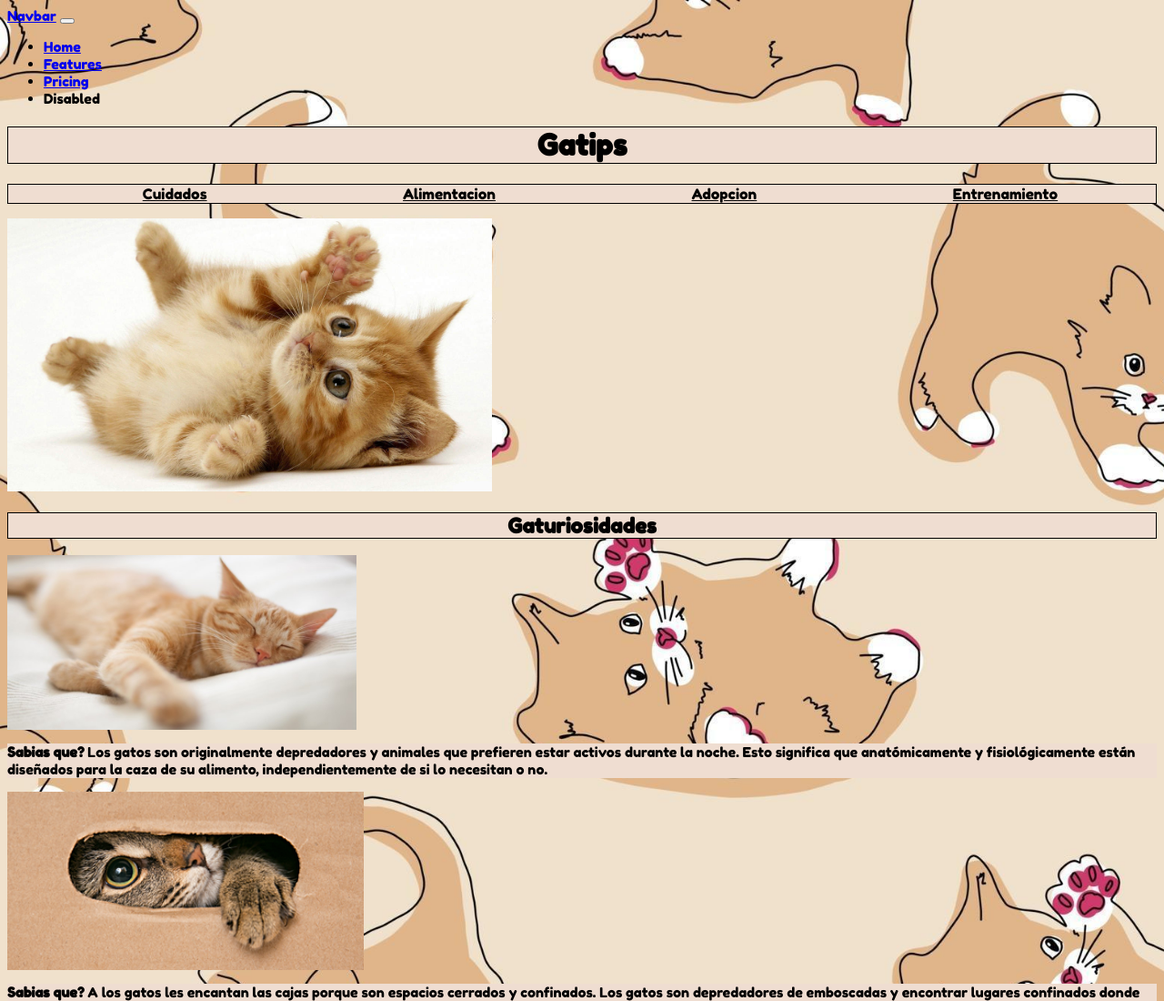
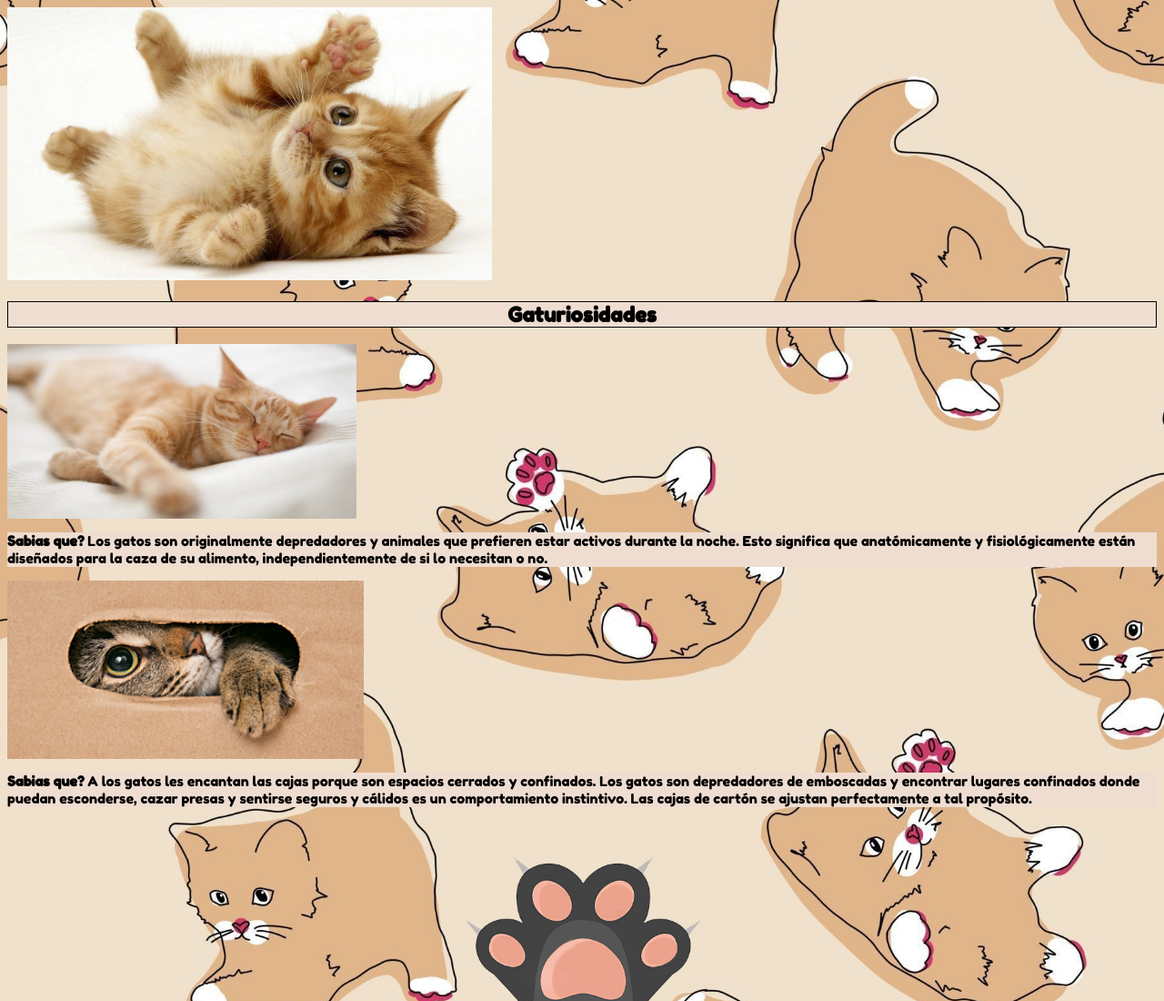
Before and after one commit to CamiloFasciolo/Desafios-Coder, a plain HTML site: page Index.html in a window 1280 px wide. Shown: the top 1100 px of the page at 91% size. Drawn offline with nearby package versions, Linux system fonts and the light colour scheme.

```diff
--- a/Index.html
+++ b/Index.html
@@ -6,8 +6,7 @@
     <meta http-equiv="X-UA-Compatible" content="IE=edge">
     <meta name="viewport" content="width=device-width, initial-scale=1.0">
 
-    <!-- ------------------------------ Bootstrap ------------------------------ -->
-    <script src="https://cdn.jsdelivr.net/npm/bootstrap@5.1.3/dist/js/bootstrap.bundle.min.js" integrity="sha384-ka7Sk0Gln4gmtz2MlQnikT1wXgYsOg+OMhuP+IlRH9sENBO0LRn5q+8nbTov4+1p" crossorigin="anonymous"></script>
+
 
     <!-- ---------------------------- Google Fonts ----------------------------- -->
     <link rel="preconnect" href="https://fonts.googleapis.com">
@@ -21,55 +20,8 @@
     <title>Mundo Gatuno</title>
 </head>
 <body class="home">
-        <!-- ------------------------- Bootstrap Separate -------------------------- -->
+    <!-- ------------------------------- Inicio Header -------------------------------- -->
 
-        <script src="https://cdn.jsdelivr.net/npm/@popperjs/core@2.10.2/dist/umd/popper.min.js" integrity="sha384-7+zCNj/IqJ95wo16oMtfsKbZ9ccEh31eOz1HGyDuCQ6wgnyJNSYdrPa03rtR1zdB" crossorigin="anonymous"></script>
-        <script src="https://cdn.jsdelivr.net/npm/bootstrap@5.1.3/dist/js/bootstrap.min.js" integrity="sha384-QJHtvGhmr9XOIpI6YVutG+2QOK9T+ZnN4kzFN1RtK3zEFEIsxhlmWl5/YESvpZ13" crossorigin="anonymous"></script>
-
-        <!-- ------------------------------- Navbar -------------------------------- -->
-
-        <nav class="navbar navbar-expand-lg navbar-light bg-light">
-            <div class="container-fluid">
-              <a class="navbar-brand" href="#">Navbar</a>
-              <button class="navbar-toggler" type="button" data-bs-toggle="collapse" data-bs-target="#navbarNav" aria-controls="navbarNav" aria-expanded="false" aria-label="Toggle navigation">
-                <span class="navbar-toggler-icon"></span>
-              </button>
-              <div class="collapse navbar-collapse" id="navbarNav">
-                <ul class="navbar-nav">
-                  <li class="nav-item">
-                    <a class="nav-link active" aria-current="page" href="#">Home</a>
-                  </li>
-                  <li class="nav-item">
-                    <a class="nav-link" href="#">Features</a>
-                  </li>
-                  <li class="nav-item">
-                    <a class="nav-link" href="#">Pricing</a>
-                  </li>
-                  <li class="nav-item">
-                    <a class="nav-link disabled">Disabled</a>
-                  </li>
-                </ul>
-              </div>
-            </div>
-          </nav>
-
-
-    <!-- ------------------------------- Inicio Header -------------------------------- -->
-    <header>
-        <h1 class="Gatips"><strong>Gatips</strong></h1>
-</Header>
-        <!-- --------------------------- Zona navegable ---------------------------- -->
-        <div class="gridInicio">
-        <nav">
-            <ul class="Inicio">
-                <li><a href="Cuidados.html" style="color:black;">Cuidados</a></li>
-                <li><a href="Alimentacion.html" style="color:black;">Alimentacion</a></li>
-                <li><a href="Adopcion.html" style="color:black;">Adopcion</a></li>
-                <li><a href="Entrenamiento.html" style="color:black;">Entrenamiento</a></li>
-            </ul>
-        </nav>
-    </div>
-    </header>
     <!-- ----------------------------- Fin Header ------------------------------ -->
     <!-- ------------------------------ Carousel ------------------------------- -->
     <section>
@@ -115,6 +67,6 @@
     <!-- ----------------------------- Fin Footer ------------------------------ -->
     <!-- ------------------------- Fin Zona Navegable -------------------------- -->
     </footer>
+
 </body>
-
 </html>
```
